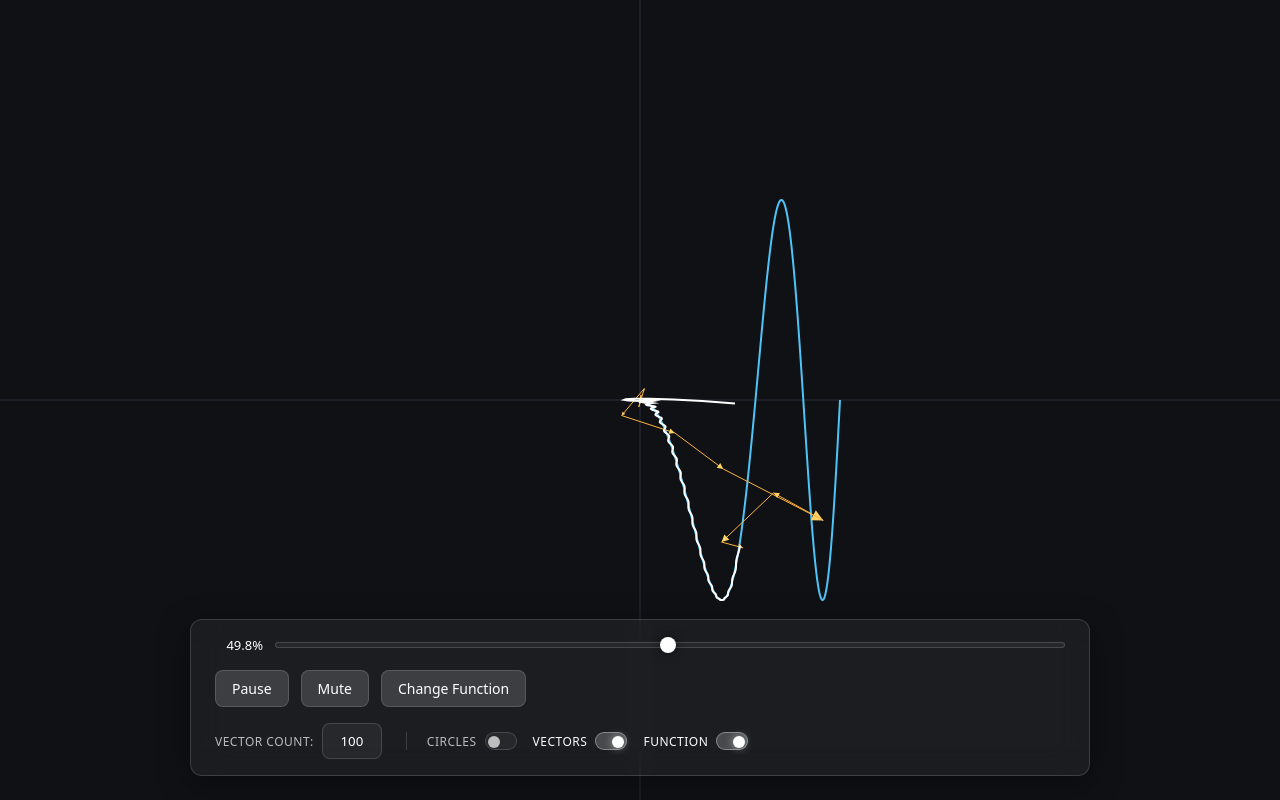
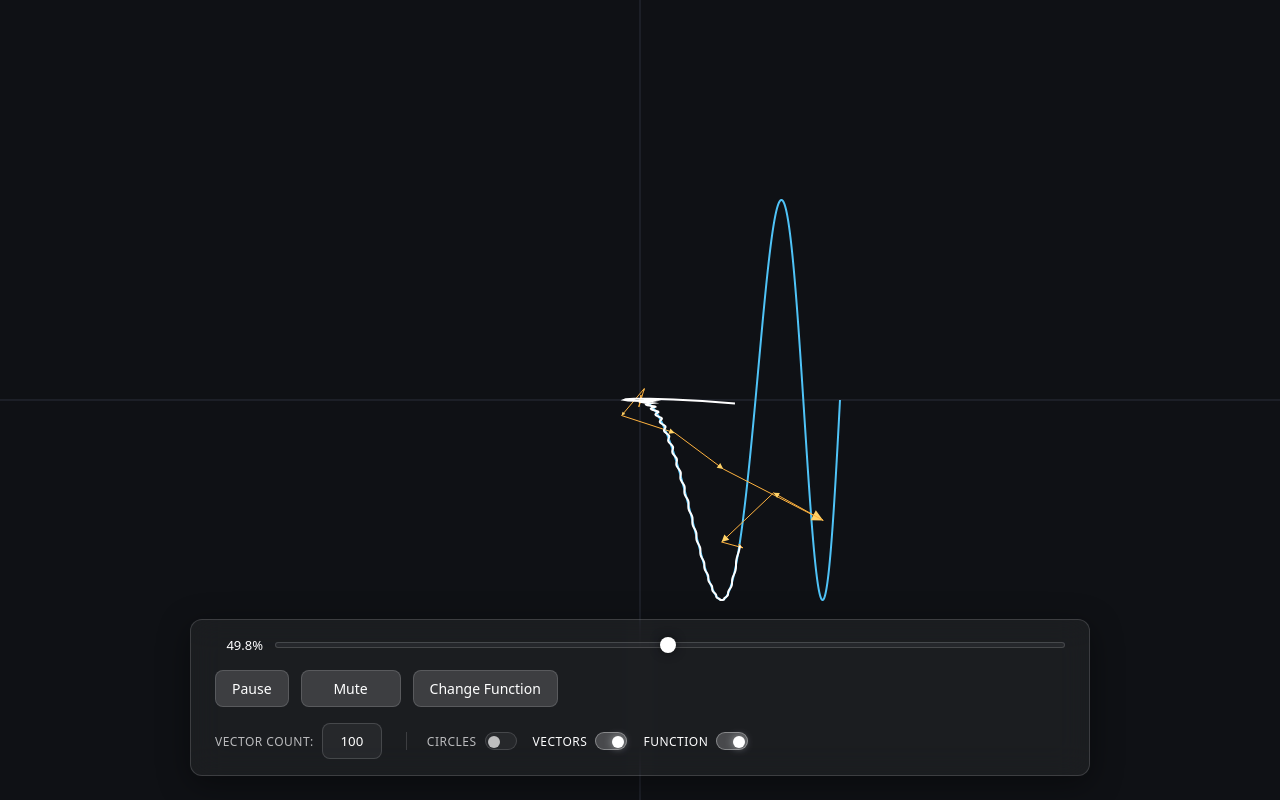
Before and after one commit to sickboydroid/FourierAndEpicylcles, a website built with Vite: page index.html in a window 1280 px wide. Built offline with nearby package versions, Linux system fonts and the light colour scheme.

Commit message:
prevent layout changes from text change on mute/unmute button

```diff
--- a/src/css/style.css
+++ b/src/css/style.css
@@ -561,3 +561,7 @@ input[type="range"] {
     border-color: var(--btn-success-hover);
   }
 }
+
+#music-toggle {
+  width: 100px; /* prevents layout changes when text changes from mute <=> unmute */
+}
```
